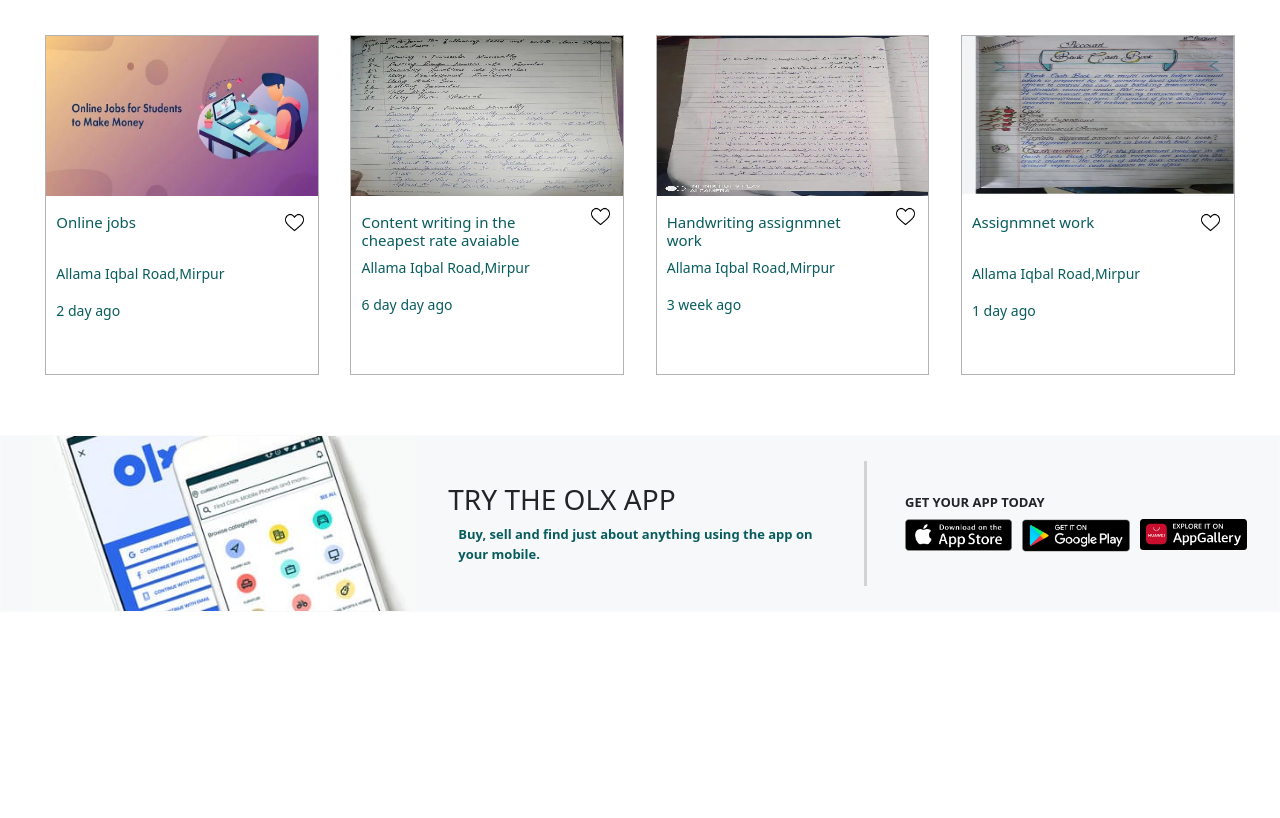
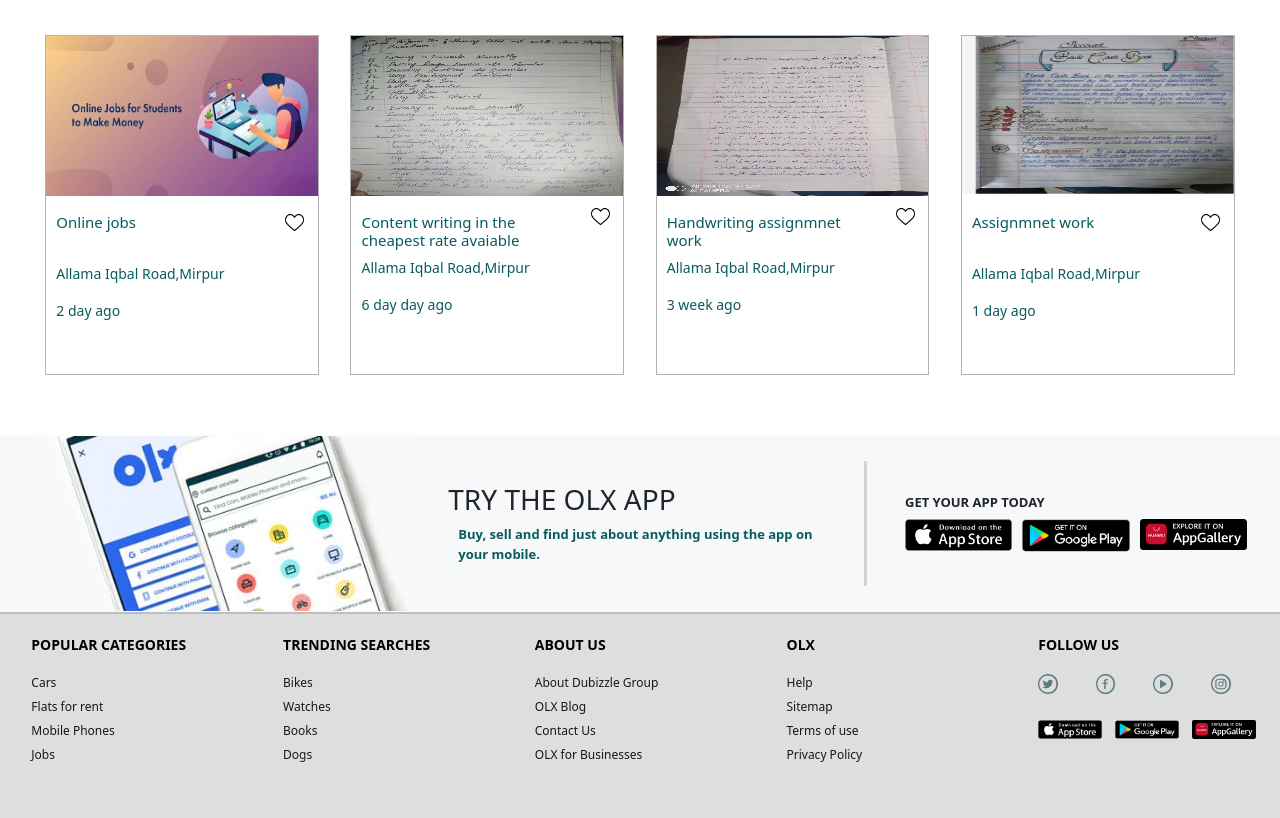
Before and after one commit to Muhammadtalalliaquat/olx-web-page-Ul-design, a plain HTML site: page imdex.html in a window 1280 px wide. Shown: the part 2607-3425 px from the top of the page. Before the commit the page ends 3219 px from the top, so only its background shows below. Drawn offline with nearby package versions, Linux system fonts and the light colour scheme.

Commit message:
creaete the main footer

```diff
--- a/imdex.html
+++ b/imdex.html
@@ -520,6 +520,72 @@
            </div>
       </div>
 
+
+      <div class="main-footer">
+          <div>
+              <p>POPULAR CATEGORIES</p>
+              <a href="#">Cars</a>
+              <a href="#">Flats for rent</a>
+              <a href="#">Mobile Phones</a>
+              <a href="#">Jobs</a>
+          </div>
+
+          <div>
+               <p>TRENDING SEARCHES</p>
+               <a href="#">Bikes</a>
+               <a href="#">Watches</a>
+               <a href="#">Books</a>
+               <a href="#">Dogs</a>
+          </div>
+
+          <div>
+              <p>ABOUT US</p>
+              <a href="#">About Dubizzle Group</a>
+              <a href="#">OLX Blog</a>
+              <a href="#">Contact Us</a>
+              <a href="#">OLX for Businesses</a>
+          </div>
+
+          <div>
+              <p>OLX</p>
+              <a href="#">Help</a>
+              <a href="#">Sitemap</a>
+              <a href="#">Terms of use</a>
+              <a href="#">Privacy Policy</a>
+         </div>
+
+         <div class="footer-box">
+              <p class="FOLLOW-US">FOLLOW US</p>
+
+            <div>
+              <a href="#">
+                 <img src="images/twieetter-iocn.png" class="social-icon" alt="twieetter-iocn" />
+              </a>
+               <a href="#">
+                 <img src="images/facebook-icon.png" class="social-icon" alt="facebook-iocn" />
+              </a>
+               <a href="#">
+                 <img src="images/play-iocn.png" class="social-icon" alt="play-iocn" />
+              </a>
+              <a href="#">
+                 <img src="images/imstagram-icon.png" class="social-icon" alt="imstagram-icon" />
+              </a>
+            </div>
+
+          <div class="sub-footer-box">
+              <a href="#">
+                  <img src="images/Appstore-img.png" class="app-img" alt="Appstore-img" />
+              </a>
+              <a href="#">
+                 <img src="images/googleplay-img.png" class="app-img" alt="googleplay-img" />
+              </a>
+              <a href="#">
+                 <img src="images/Appgallery-img.svg" class="app-img" alt="Appgallery-img" />
+              </a>
+          </div>
+
+         </div>
+      </div>
      <!-- footer box ended -->
 
 
--- a/style.css
+++ b/style.css
@@ -411,6 +411,58 @@
     gap: 10px;
 }
 
+.main-footer{
+    border-top: 2px solid #bebebe;
+    background-color: #dedede;
+    display: flex;
+    justify-content: space-evenly;
+    padding-top: 20px;
+    padding-bottom: 4%;
+}
+.main-footer div {
+    /* border: 1px solid red; */
+    width: 18%;
+    display: flex;
+    flex-direction: column;
+    align-items: start;
+}
+.footer-box div{
+    /* border: 1px solid red; */
+    width: 100%;
+    display: flex;
+    flex-direction: row;
+}
+.main-footer a{
+    padding: 3px;
+    padding-left: 10px;
+}
+.footer-box>div a{
+    width: 100%;
+}
+.sub-footer-box{
+    margin-top: 20px;
+}
+.social-icon{
+    width: 44%;
+}
+.app-img{
+    width: 100%;
+}
+.main-footer a {
+    text-decoration: none;
+    display: block;
+    color: #171717;
+    font-size: 12px;
+}
+.main-footer a:hover{
+    color: #0a535a;
+}
+.main-footer p {
+    font-weight: bold;
+    color: #000000;
+}
+
+
 
 @media only screen and (max-width: 600px) {
     .header{
@@ -513,6 +565,31 @@
     .fs-3{
         margin-left: 6px;
     }
+
+    .main-footer{
+        padding-top: 7%;
+        padding-bottom: 7%;
+        display: flex;
+        flex-direction: column;
+        align-items: center;
+        justify-content: center;
+        gap: 20px;
+    }
+    .main-footer div{
+        width: 95%;
+        display: flex;
+        align-items: center;
+    }
+    .footer-box div{
+        width: 50%;
+        margin-top: 20px;
+    }
+    .main-footer a{
+        font-size: 15px;
+    }
+    .FOLLOW-US{
+        margin-top: 20px;
+    }
 }
 
 
```
Also changed, not shown: images/facebook-icon.png (added), images/imstagram-icon.png (added), images/play-iocn.png (added), images/twieetter-iocn.png (added).
